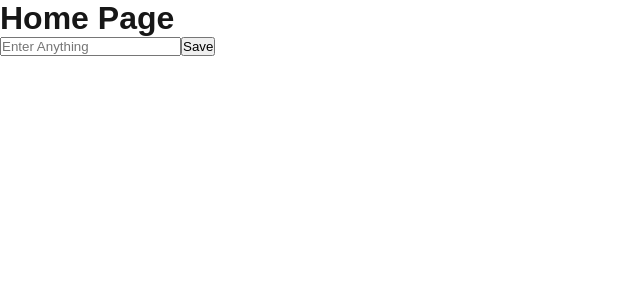
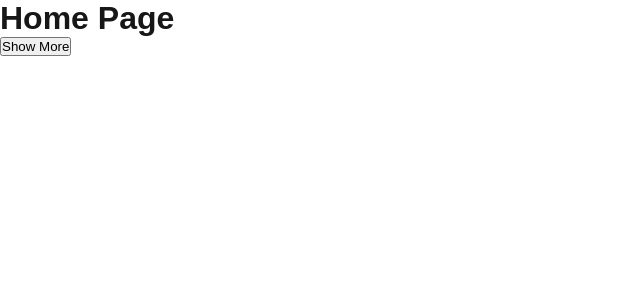
Before and after one commit to Thejan-Rodrigo/next.js-guide, a Next.js app in the folder event/sample_event_project/: page / in a window 1280 px wide. Shown: the top 300 px of the page, without its empty margins (0-640 px from the left). Built offline with nearby package versions, Linux system fonts and the light colour scheme.

Commit message:
Add new button and handle the state in home page

```diff
--- a/event/sample_event_project/src/app/page.jsx
+++ b/event/sample_event_project/src/app/page.jsx
@@ -6,6 +6,7 @@ import { useState } from "react";
 
 export default function Home() {
   const [inputValue, setInputValue] = useState();
+  const [showMore, setShowMore] = useState(false);
   const handleSave = () => {
     alert(inputValue)
   }
@@ -13,17 +14,32 @@ export default function Home() {
   const handleChange = (e) => {
     setInputValue(e.target.value);
   }
+
+  const handleShowMore = () => {
+    setShowMore(!showMore);
+  }
   return (
     <div>
       <h1>Home Page</h1>
+      <button onClick={handleShowMore}>Show More</button>
 
-      <input type="text" placeholder="Enter Anything" onChange={handleChange}/>
+      {showMore && <div>
+        <input type="text" placeholder="Enter Anything" onChange={handleChange}/>
       <button onClick={handleSave}>Save</button>
 
       {inputValue == "use" && <div>
         <h1>About Use</h1>
         <p>Lorem ipsum dolor sit amet consectetur adipisicing elit. Repudiandae ullam at vitae exercitationem inventore nobis officia deleniti rerum! Sequi, doloremque perferendis recusandae ad quod omnis ea repudiandae vel ipsum dolorem?</p>
       </div>}
+        </div>}
+
+      {/* <input type="text" placeholder="Enter Anything" onChange={handleChange}/>
+      <button onClick={handleSave}>Save</button>
+
+      {inputValue == "use" && <div>
+        <h1>About Use</h1>
+        <p>Lorem ipsum dolor sit amet consectetur adipisicing elit. Repudiandae ullam at vitae exercitationem inventore nobis officia deleniti rerum! Sequi, doloremque perferendis recusandae ad quod omnis ea repudiandae vel ipsum dolorem?</p>
+      </div>} */}
     </div>
   );
 }
```
